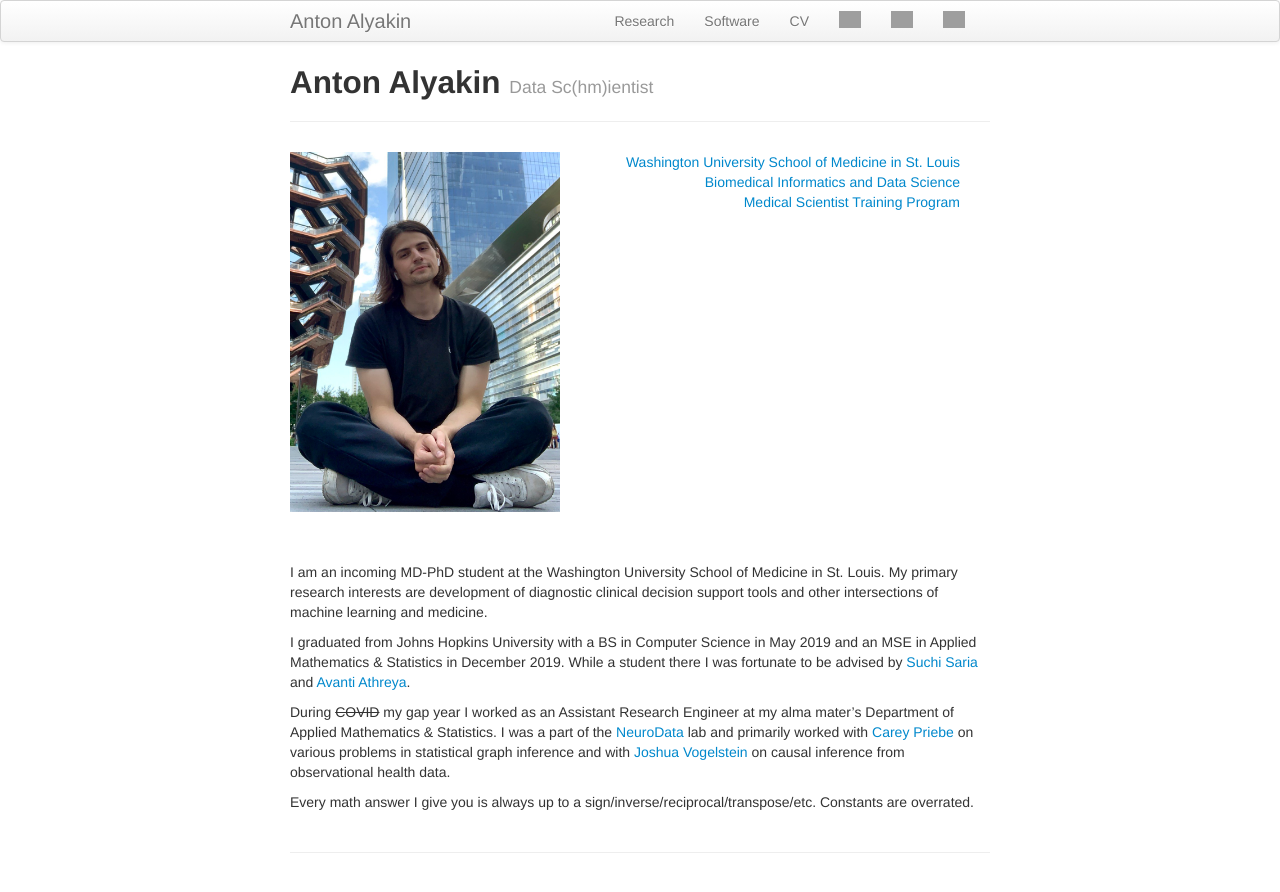
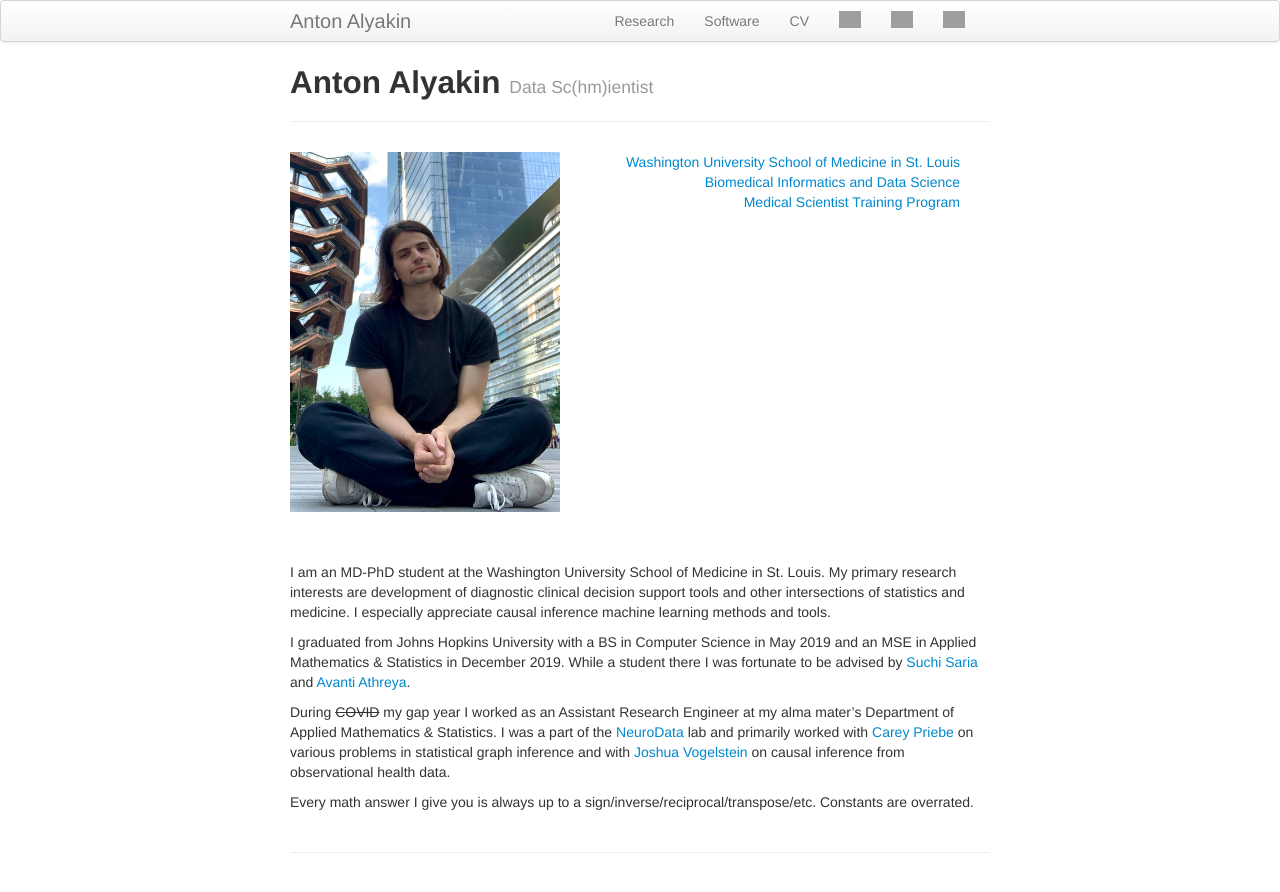
Before and after one commit to alyakin314/alyakin314.github.io, a Jekyll site: the page built from index.md, in a window 1280 px wide. Shown: the top 892 px of the page. Built offline with Jekyll 4.4.1, drawn with Linux system fonts in a browser that asks for light colours; grey boxes are pictures that could not be loaded.

Commit message:
added causal sentence

```diff
--- a/index.md
+++ b/index.md
@@ -30,10 +30,11 @@ description: Assistant Research Engineer at Johns Hopkins
 <br/>
 <br/>
 
-I am an incoming MD-PhD student at the Washington University School of Medicine
+I am an MD-PhD student at the Washington University School of Medicine
 in St. Louis. My primary research interests are development of diagnostic
-clinical decision support tools and other intersections of machine learning and
-medicine.
+clinical decision support tools and other intersections of statistics and
+medicine. I especially appreciate causal inference machine learning methods
+and tools.
 
 I graduated from Johns Hopkins University with a BS in Computer Science in
 May 2019 and an MSE in Applied Mathematics & Statistics in December 2019.
```
